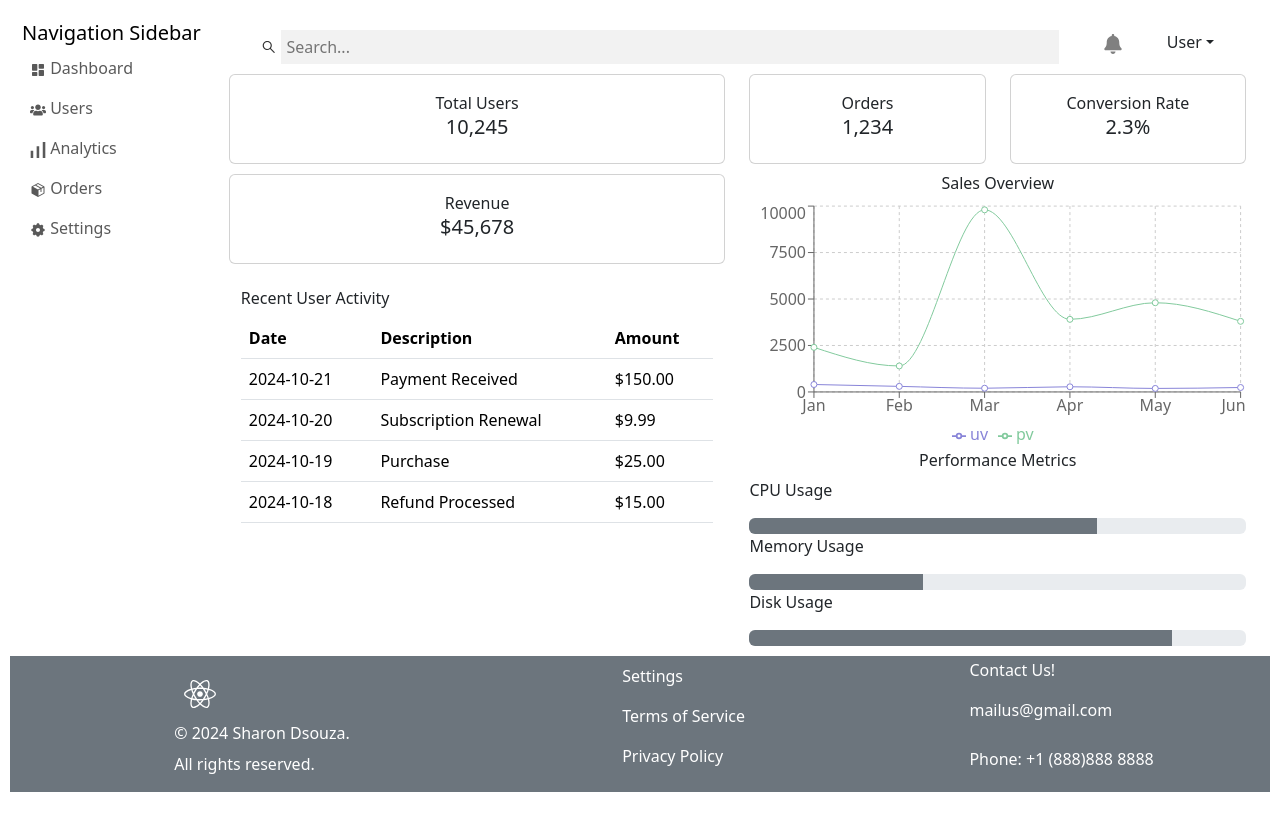
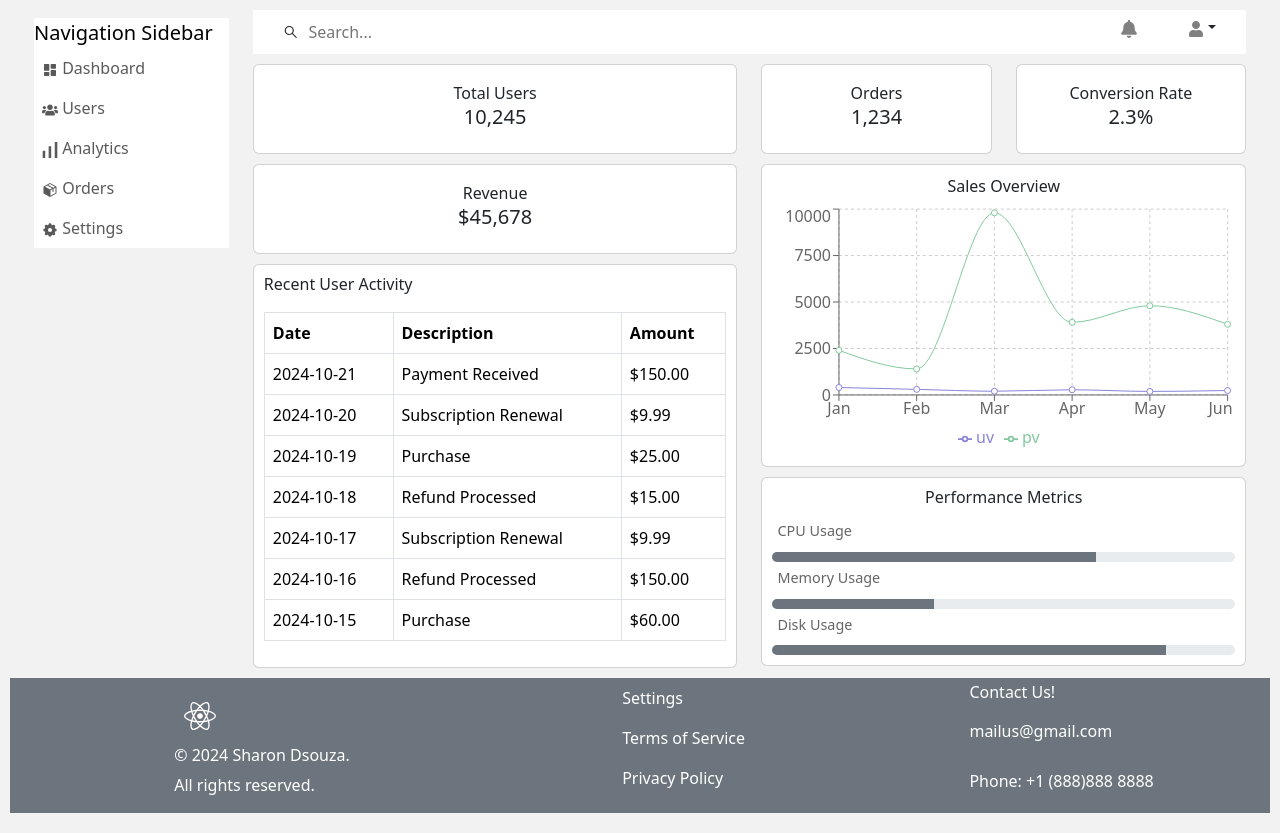
Before and after one commit to sharondsza26/cs696af24-sharondsza26, a React (Create React App) app in the folder week6-exploratory-react-bootstrap/: page / in a window 1280 px wide. Before the commit the page ends 812 px from the top, so only its background shows below. Built offline with nearby package versions, Linux system fonts and the light colour scheme.

Commit message:
Separating MainContent component

```diff
--- a/week6-exploratory-react-bootstrap/src/App.css
+++ b/week6-exploratory-react-bootstrap/src/App.css
@@ -31,10 +31,12 @@
 .nav-and-header{
   display: flex;
   align-items: start;
+
 }
 
 .NavigationSidebar{
   text-align: center;
+  background-color: white;
 }
 
 .navigation-content{
@@ -46,7 +48,7 @@
 .header {
   text-align: center;
   width: 100%;
-  margin-top: 10px;
+  background-color: white;
 }
 
 .header-content {
@@ -54,7 +56,7 @@
   flex-direction: row;
   justify-content: space-around;
   text-align: center;
-  padding: 10px;
+  padding: 5px;
 }
 
 .search-bar {
@@ -71,7 +73,7 @@
   outline: none;
   padding: 5px;
   width: 100%;
-  background-color: #f2f2f2;
+  background-color: white;
 }
 
 .search-icon {
@@ -82,7 +84,7 @@
 
 .notification-icon {
   color: grey;
-  font-size: 20px;
+  font-size: 18px;
 }
 
 
@@ -90,32 +92,6 @@
   padding: 5px;
 }
 
-.performance-metric {
-  text-align: left;
+.main {
+  background-color: rgb(243, 242, 242);
 }
-
-.performance-metric h6{
-  text-align: center;
-}
-
-.recent-activity {
-  padding: 10px;
-  margin-top: 5px;
-  text-align: left;
-}
-
-.revenue-Card {
-  margin-top: 10px;
-}
-
-.recent-activity {
-  margin-top: 15px;
-}
-
-.transaction-table {
-  margin-top: 10px;
-}
-
-.sales-overview{
-  margin-top: 10px;
-}
--- a/week6-exploratory-react-bootstrap/src/App.js
+++ b/week6-exploratory-react-bootstrap/src/App.js
@@ -1,5 +1,5 @@
 import './App.css';
-import { Container, Nav, Navbar, Col, Stack, Row, Card, ProgressBar, Table } from 'react-bootstrap';
+import { Container, Nav, Navbar } from 'react-bootstrap';
 import 'bootstrap/dist/css/bootstrap.min.css'
 import { BiSolidDashboard } from "react-icons/bi"; // Dashboard icon
 import { FaUsers } from "react-icons/fa"; // Users icon
@@ -8,28 +8,14 @@ import { PiPackageFill } from "react-icons/pi"; // Orders icon
 import { RiSettings5Fill } from "react-icons/ri"; // Settings icon
 import { FaBell } from 'react-icons/fa';  // Notification icon
 import { AiOutlineSearch } from 'react-icons/ai';  // Search icon
+import { FaUser } from "react-icons/fa";
 import { NavDropdown } from 'react-bootstrap';
-import { LineChart, Line, XAxis, YAxis, CartesianGrid, Tooltip, Legend, ResponsiveContainer } from 'recharts';
 
-import Footer from './components/Footer';
+import Footer from './components/Footer/Footer';
+import MainContent from './components/MainContent/MainContent'
 
 
 function App() {
-  const activities = [
-    { date: '2024-10-21', description: 'Payment Received', amount: '$150.00' },
-    { date: '2024-10-20', description: 'Subscription Renewal', amount: '$9.99' },
-    { date: '2024-10-19', description: 'Purchase', amount: '$25.00' },
-    { date: '2024-10-18', description: 'Refund Processed', amount: '$15.00' },
-  ];
-
-  const data = [
-    { name: 'Jan', uv: 400, pv: 2400 },
-    { name: 'Feb', uv: 300, pv: 1398 },
-    { name: 'Mar', uv: 200, pv: 9800 },
-    { name: 'Apr', uv: 278, pv: 3908 },
-    { name: 'May', uv: 189, pv: 4800 },
-    { name: 'Jun', uv: 239, pv: 3800 },
-  ];
 
   return (
 
@@ -38,9 +24,11 @@ function App() {
 
       {/* Nav and Header Section */}
       <div className='nav-and-header'>
-      <Navbar expand="lg" >
+      <Navbar expand="lg">
 
         {/* Navigation Section */}
+
+        <Container className='nav-sidebar' fluid>
         <div className='NavigationSidebar'>
             <Navbar.Brand href="#home">Navigation Sidebar</Navbar.Brand>
             <Navbar.Toggle aria-controls="basic-navbar-nav" />
@@ -60,7 +48,9 @@ function App() {
           </div>
 
         </div>
+        </Container>
       </Navbar>
+
 
         <Container className='header-title' fluid>
         {/* Header Section */}
@@ -81,7 +71,7 @@ function App() {
             </div>
 
             {/* User Drop Down */}
-            <NavDropdown title="User" id="basic-nav-dropdown" className='user-dropdown'>
+            <NavDropdown title={<FaUser style={{ color: 'grey' }}/>} id="basic-nav-dropdown" className='user-dropdown'>
               <NavDropdown.Item href="#action/profile">Profile</NavDropdown.Item>
               <NavDropdown.Item href="#action/settings">Settings</NavDropdown.Item>
               <NavDropdown.Item href="#action/logout">Logout</NavDropdown.Item>
@@ -91,98 +81,7 @@ function App() {
         </div>
 
         {/* Main Content */}
-        <div className='main-content'>
-          <div className='grid-layout'>
-            <Row>
-            <Col>
-            <Stack>
-            <Card>
-              <Card.Body> Total Users
-                <Card.Title>10,245</Card.Title>
-              </Card.Body>
-            </Card>
-
-            <Card className='revenue-Card'>
-              <Card.Body>Revenue
-                <Card.Title>$45,678</Card.Title>
-              </Card.Body>
-            </Card>
-
-           <Container className='recent-activity'>
-            <h6>Recent User Activity</h6>
-            <Table className='transaction-table'>
-              <thead>
-                <tr>
-                  <th>Date</th>
-                  <th>Description</th>
-                  <th>Amount</th>
-                </tr>
-              </thead>
-              <tbody>
-                {activities.map((activity, index) => (
-                  <tr key={index}>
-                    <td>{activity.date}</td>
-                    <td>{activity.description}</td>
-                    <td>{activity.amount}</td>
-                  </tr>
-                ))}
-              </tbody>
-            </Table>
-            </Container>
-            </Stack>
-            </Col>
-
-            <Col>
-            <Row>
-              <Col>
-              <Card>
-              <Card.Body> Orders
-                <Card.Title>1,234</Card.Title>
-              </Card.Body>
-            </Card>
-              </Col>
-
-              <Col>
-              <Card>
-              <Card.Body> Conversion Rate
-                <Card.Title>2.3%</Card.Title>
-              </Card.Body>
-            </Card>
-               </Col>
-            </Row>
-            <Stack>
-              <div className='sales-overview'>
-            <h6>Sales Overview </h6>
-
-              <ResponsiveContainer width="100%" height={250}>
-                <LineChart data={data}>
-                  <CartesianGrid strokeDasharray="3 3" />
-                  <XAxis dataKey="name" />
-                  <YAxis />
-                  <Tooltip />
-                  <Legend />
-                  <Line type="monotone" dataKey="uv" stroke="#8884d8" activeDot={{ r: 8 }} />
-                  <Line type="monotone" dataKey="pv" stroke="#82ca9d" />
-                </LineChart>
-              </ResponsiveContainer>
-              </div>
-
-              <div className='performance-metric'>
-              <h6>Performance Metrics</h6>
-              <p>CPU Usage</p>
-              <ProgressBar variant='secondary' now={70} />
-              <p>Memory Usage</p>
-              <ProgressBar variant='secondary' now={35} />
-              <p>Disk Usage</p>
-              <ProgressBar variant='secondary' now={85} />
-              </div>
-
-            </Stack>
-            </Col>
-
-            </Row>
-          </div>
-        </div>
+        <MainContent />
 
        </Container>
       </div>
--- /dev/null
+++ b/week6-exploratory-react-bootstrap/src/components/MainContent/MainContent.css
@@ -0,0 +1,40 @@
+
+.performance-metric {
+    text-align: left;
+    padding: 10px;
+  }
+
+  .performance-metric h6{
+    text-align: center;
+  }
+
+  .performance-metric p {
+    margin: 5px;
+    font-size: 0.9rem;
+    color: #666;
+  }
+
+  .performance-metric .progress {
+    margin-top: 5px;
+    height: 10px;
+  }
+
+  .recent-activity {
+    padding: 10px;
+    margin-top: 5px;
+    text-align: left;
+  }
+
+  .Card {
+    margin-top: 10px;
+    width: 100%;
+    background-color: white;
+  }
+
+  .transaction-table {
+    margin-top: 10px;
+  }
+
+  .sales-overview{
+    padding: 12px;
+  }
--- /dev/null
+++ b/week6-exploratory-react-bootstrap/src/components/MainContent/MainContent.js
@@ -0,0 +1,123 @@
+import './MainContent.css'
+import { Container, Col, Stack, Row, Card, ProgressBar, Table } from 'react-bootstrap';
+import { LineChart, Line, XAxis, YAxis, CartesianGrid, Tooltip, Legend, ResponsiveContainer } from 'recharts';
+
+
+function MainContent() {
+    const activities = [
+        { date: '2024-10-21', description: 'Payment Received', amount: '$150.00' },
+        { date: '2024-10-20', description: 'Subscription Renewal', amount: '$9.99' },
+        { date: '2024-10-19', description: 'Purchase', amount: '$25.00' },
+        { date: '2024-10-18', description: 'Refund Processed', amount: '$15.00' },
+        { date: '2024-10-17', description: 'Subscription Renewal', amount: '$9.99' },
+        { date: '2024-10-16', description: 'Refund Processed', amount: '$150.00' },
+        { date: '2024-10-15', description: 'Purchase', amount: '$60.00' },
+      ];
+
+      const data = [
+        { name: 'Jan', uv: 400, pv: 2400 },
+        { name: 'Feb', uv: 300, pv: 1398 },
+        { name: 'Mar', uv: 200, pv: 9800 },
+        { name: 'Apr', uv: 278, pv: 3908 },
+        { name: 'May', uv: 189, pv: 4800 },
+        { name: 'Jun', uv: 239, pv: 3800 },
+      ];
+
+    return (
+        <div className='main-content'>
+          <div className='grid-layout'>
+            <Row>
+
+            <Col>
+            <Stack>
+            <Card className='Card'>
+              <Card.Body> Total Users
+                <Card.Title>10,245</Card.Title>
+              </Card.Body>
+            </Card>
+
+            <Card className='Card'>
+              <Card.Body>Revenue
+                <Card.Title>$45,678</Card.Title>
+              </Card.Body>
+            </Card>
+
+           <Card className='Card recent-activity'>
+            <h6>Recent User Activity</h6>
+            <Table className='transaction-table' bordered>
+              <thead>
+                <tr>
+                  <th>Date</th>
+                  <th>Description</th>
+                  <th>Amount</th>
+                </tr>
+              </thead>
+              <tbody>
+                {activities.map((activity, index) => (
+                  <tr key={index}>
+                    <td>{activity.date}</td>
+                    <td>{activity.description}</td>
+                    <td>{activity.amount}</td>
+                  </tr>
+                ))}
+              </tbody>
+            </Table>
+            </Card>
+            </Stack>
+            </Col>
+
+            <Col>
+            <Row>
+              <Col>
+              <Card className='Card'>
+              <Card.Body> Orders
+                <Card.Title>1,234</Card.Title>
+              </Card.Body>
+            </Card>
+              </Col>
+
+              <Col>
+              <Card className='Card'>
+              <Card.Body> Conversion Rate
+                <Card.Title>2.3%</Card.Title>
+              </Card.Body>
+            </Card>
+               </Col>
+            </Row>
+            <Stack>
+              <Card className='Card sales-overview'>
+            <h6>Sales Overview </h6>
+
+              <ResponsiveContainer width="100%" height={250}>
+                <LineChart data={data}>
+                  <CartesianGrid strokeDasharray="3 3" />
+                  <XAxis dataKey="name" />
+                  <YAxis />
+                  <Tooltip />
+                  <Legend />
+                  <Line type="monotone" dataKey="uv" stroke="#8884d8" activeDot={{ r: 8 }} />
+                  <Line type="monotone" dataKey="pv" stroke="#82ca9d" />
+                </LineChart>
+              </ResponsiveContainer>
+              </Card>
+
+              <Card className='Card performance-metric'>
+              <h6>Performance Metrics</h6>
+              <p>CPU Usage</p>
+              <ProgressBar variant='secondary' now={70} />
+              <p>Memory Usage</p>
+              <ProgressBar variant='secondary' now={35} />
+              <p>Disk Usage</p>
+              <ProgressBar variant='secondary' now={85} />
+              </Card>
+
+            </Stack>
+            </Col>
+
+            </Row>
+          </div>
+        </div>
+
+    )
+}
+export default MainContent
```
Also changed, not shown: week6-exploratory-react-bootstrap/src/components/Footer/Footer.css (renamed from week6-exploratory-react-bootstrap/src/components/Footer.css), week6-exploratory-react-bootstrap/src/components/Footer/Footer.js (renamed from week6-exploratory-react-bootstrap/src/components/Footer.js).
